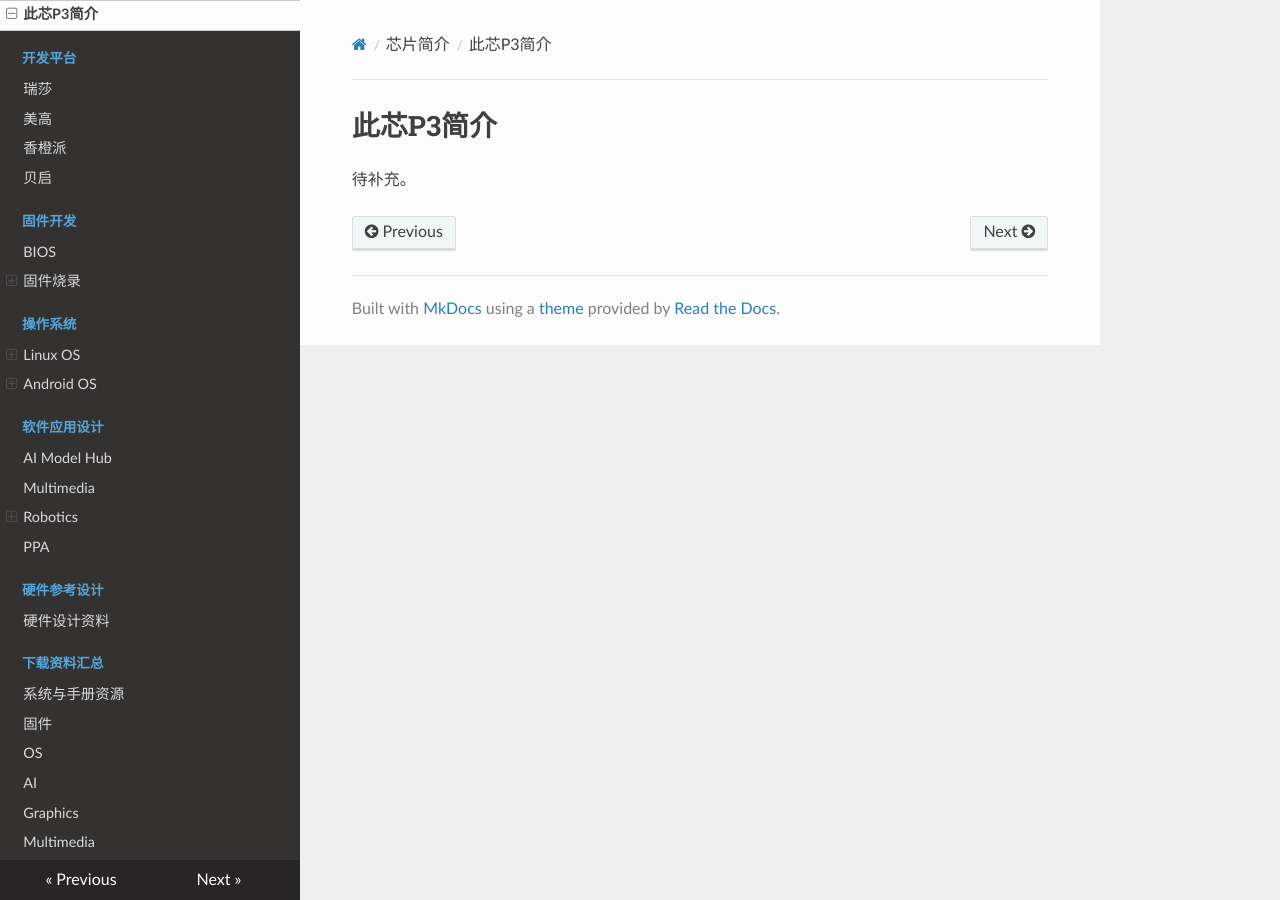
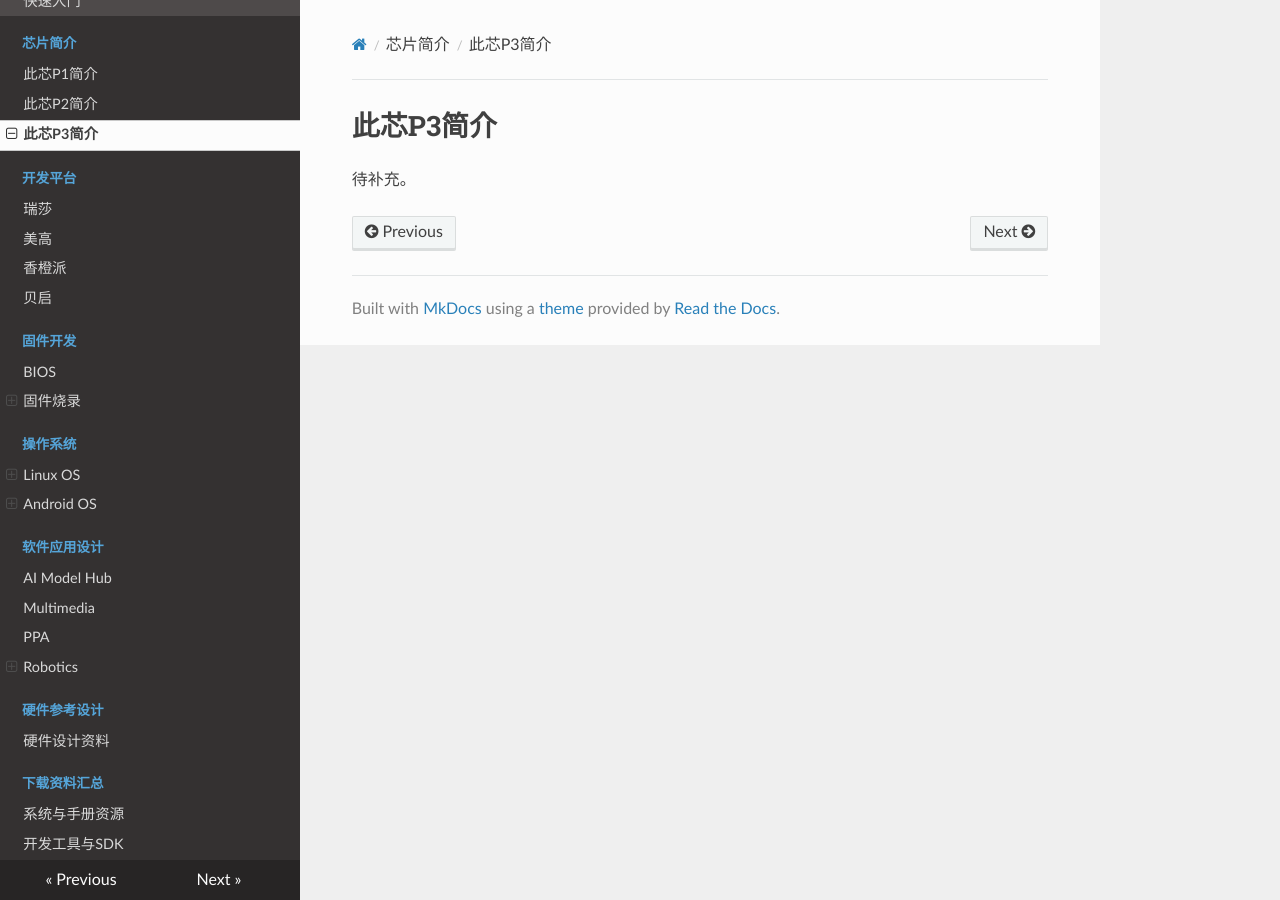
Before and after one commit to chao-luan/cix-cdc-docs, an MkDocs documentation site: the page built from docs/芯片简介/此芯P3简介.md, in a window 1280 px wide. Built offline with MkDocs 1.6.1, drawn with Linux system fonts in a browser that asks for light colours; nearby versions of some CDN libraries; part of the change alters nothing that is shown.

Commit message:
Add files via upload

```diff
--- a/mkdocs.yml
+++ b/mkdocs.yml
@@ -1,4 +1,4 @@
-site_name: 此芯文档中心
+site_name: 此芯文档中心规划
 use_directory_urls: true
 
 theme:
@@ -31,25 +31,14 @@ nav:
   - 软件应用设计:
       - AI Model Hub: 软件应用设计/AI Model Hub.md
       - Multimedia: 软件应用设计/Multimedia.md
+      - PPA: 软件应用设计/PPA.md
       - Robotics:
           - Robotics SDK: 软件应用设计/Robotics/Robotics SDK.md
-      - PPA: 软件应用设计/PPA.md
   - 硬件参考设计:
       - 硬件设计资料: 硬件参考设计/硬件设计资料.md
   - 下载资料汇总:
       - 系统与手册资源: 下载资料汇总/系统与手册资源.md
-      - 固件: 下载资料汇总/系统与手册资源/固件.md
-      - OS: 下载资料汇总/系统与手册资源/OS.md
-      - AI: 下载资料汇总/系统与手册资源/AI.md
-      - Graphics: 下载资料汇总/系统与手册资源/Graphics.md
-      - Multimedia: 下载资料汇总/系统与手册资源/Multimedia.md
-      - 芯片手册: 下载资料汇总/系统与手册资源/芯片手册.md
       - 开发工具与SDK: 下载资料汇总/开发工具与SDK.md
-      - HIFI 5 DSP SDK: 下载资料汇总/开发工具SDK/HIFI 5 DSP SDK.md
-      - Multimedia SDK: 下载资料汇总/开发工具SDK/Multimedia SDK.md
-      - GO SDK: 下载资料汇总/开发工具SDK/GO SDK.md
-      - NeuralOne AI SDK: 下载资料汇总/开发工具SDK/NeuralOne AI SDK.md
-      - Robotics SDK: 下载资料汇总/开发工具SDK/Robotics SDK.md
 
 markdown_extensions:
   - admonition
```
